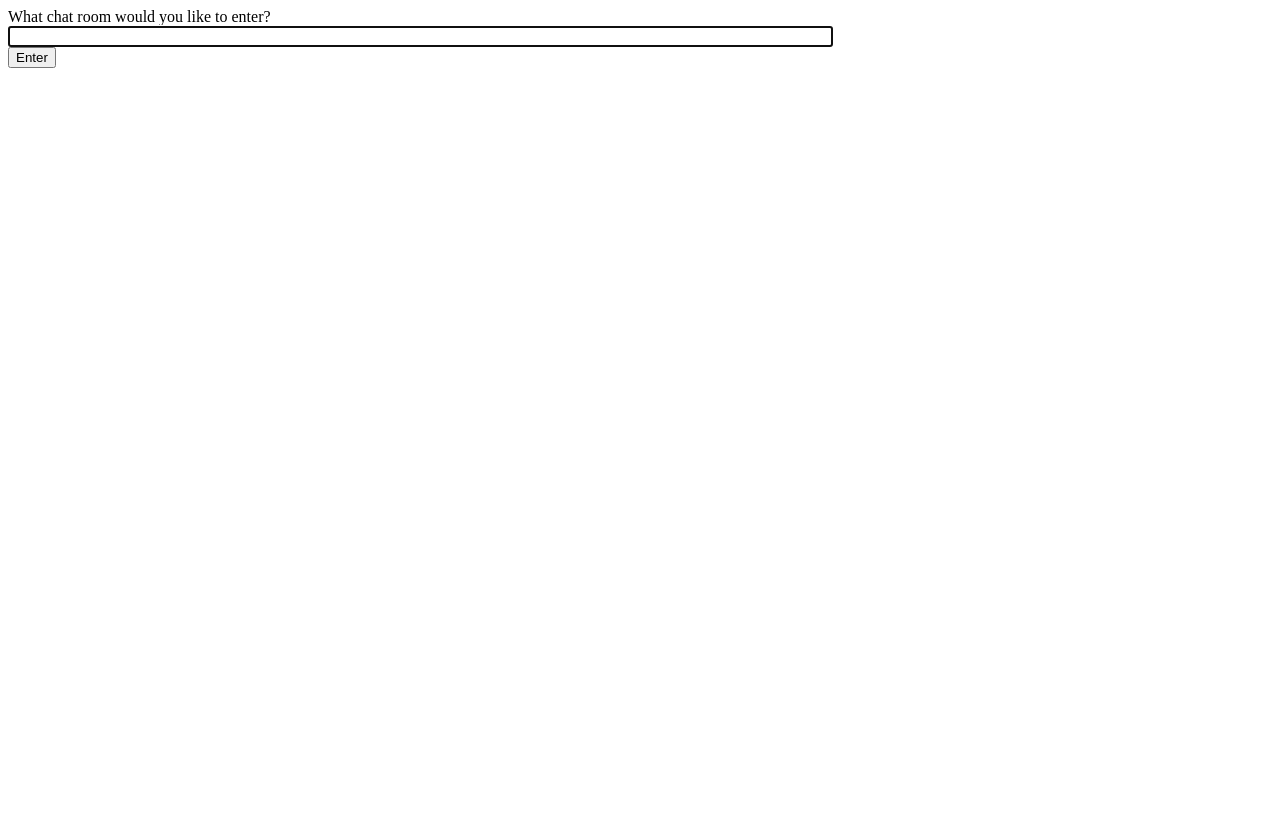
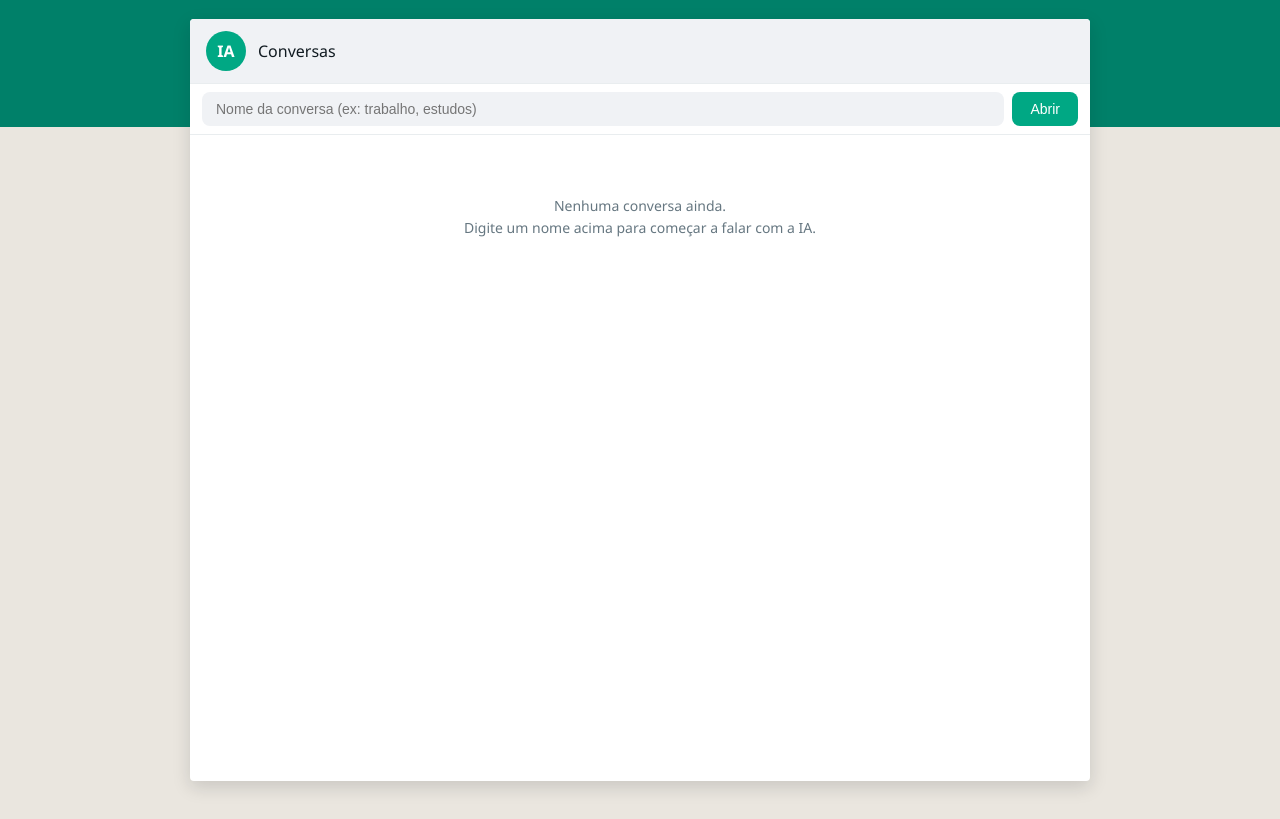
Before and after one commit to Markosalves12/ChatcomLLm, a Django app: template chat/templates/chat/index.html in a window 1280 px wide. Before the commit the page ends 68 px from the top, so only its background shows below. Run offline with Django 5.2, Linux system fonts and the light colour scheme; the template is opened without the code that fills it, so the values that code supplies are empty.

Commit message:
Visual estilo WhatsApp: index.html

```diff
--- a/chat/templates/chat/index.html
+++ b/chat/templates/chat/index.html
@@ -1,27 +1,125 @@
 <!-- chat/templates/chat/index.html -->
 <!DOCTYPE html>
-<html>
+<html lang="pt-BR">
 <head>
     <meta charset="utf-8"/>
-    <title>Chat Rooms</title>
+    <meta name="viewport" content="width=device-width, initial-scale=1"/>
+    <title>Conversas</title>
+    <style>
+        :root {
+            --verde: #00a884;
+            --verde-escuro: #008069;
+            --fundo: #eae6df;
+            --painel: #ffffff;
+            --cinza: #f0f2f5;
+            --texto: #111b21;
+            --texto-2: #667781;
+            --borda: #e9edef;
+        }
+        * { box-sizing: border-box; margin: 0; padding: 0; }
+        body {
+            font-family: "Segoe UI", Helvetica, Arial, sans-serif;
+            background: var(--fundo);
+            color: var(--texto);
+            min-height: 100vh;
+        }
+        body::before {
+            content: ""; position: fixed; top: 0; left: 0; right: 0; height: 127px;
+            background: var(--verde-escuro); z-index: -1;
+        }
+        .app {
+            max-width: 900px; margin: 19px auto; background: var(--painel);
+            height: calc(100vh - 38px); display: flex; flex-direction: column;
+            box-shadow: 0 6px 18px rgba(11,20,26,.15); border-radius: 4px; overflow: hidden;
+        }
+        header {
+            background: var(--cinza); padding: 12px 16px; display: flex; align-items: center; gap: 12px;
+            border-bottom: 1px solid var(--borda);
+        }
+        .avatar {
+            width: 40px; height: 40px; border-radius: 50%; background: #dfe5e7; color: #fff;
+            display: grid; place-items: center; font-weight: 600; flex-shrink: 0;
+        }
+        header h1 { font-size: 16px; font-weight: 500; }
+        .busca { padding: 8px 12px; border-bottom: 1px solid var(--borda); display: flex; gap: 8px; }
+        .busca input {
+            flex: 1; background: var(--cinza); border: 0; border-radius: 8px; padding: 9px 14px;
+            font-size: 14px; outline: none;
+        }
+        .busca button {
+            background: var(--verde); color: #fff; border: 0; border-radius: 8px; padding: 0 18px;
+            font-size: 14px; cursor: pointer; font-weight: 500;
+        }
+        .busca button:hover { background: var(--verde-escuro); }
+        .lista { flex: 1; overflow-y: auto; }
+        .item {
+            display: flex; align-items: center; gap: 14px; padding: 0 16px; cursor: pointer;
+            text-decoration: none; color: inherit;
+        }
+        .item:hover { background: var(--cinza); }
+        .item .info { flex: 1; padding: 14px 0; border-bottom: 1px solid var(--borda); min-width: 0; }
+        .item .nome { font-size: 16px; display: flex; justify-content: space-between; }
+        .item .nome small { font-size: 12px; color: var(--texto-2); }
+        .item .previa { font-size: 14px; color: var(--texto-2); margin-top: 2px;
+            white-space: nowrap; overflow: hidden; text-overflow: ellipsis; }
+        .vazio { text-align: center; color: var(--texto-2); padding: 60px 24px; font-size: 14px; line-height: 1.6; }
+        @media (max-width: 900px) {
+            .app { margin: 0; height: 100vh; border-radius: 0; }
+        }
+    </style>
 </head>
 <body>
-    What chat room would you like to enter?<br>
-    <input id="room-name-input" type="text" size="100"><br>
-    <input id="room-name-submit" type="button" value="Enter">
+<div class="app">
+    <header>
+        <div class="avatar" style="background: var(--verde)">IA</div>
+        <h1>Conversas</h1>
+    </header>
+    <div class="busca">
+        <input id="room-name-input" type="text" placeholder="Nome da conversa (ex: trabalho, estudos)">
+        <button id="btn-abrir">Abrir</button>
+    </div>
+    <div class="lista" id="lista"></div>
+</div>
 
-    <script>
-        document.querySelector('#room-name-input').focus();
-        document.querySelector('#room-name-input').onkeyup = function(e) {
-            if (e.key === 'Enter') {  // enter, return
-                document.querySelector('#room-name-submit').click();
-            }
-        };
+<script>
+    const cores = ["#00a884", "#53bdeb", "#ff8a65", "#a78bfa", "#f59e0b", "#ef4444", "#10b981"];
+    const corDe = n => cores[[...n].reduce((a, c) => a + c.charCodeAt(0), 0) % cores.length];
+    const limpar = n => n.trim().replace(/\s+/g, "_").replace(/[^\w]/g, "");
 
-        document.querySelector('#room-name-submit').onclick = function(e) {
-            var roomName = document.querySelector('#room-name-input').value;
-            window.location.pathname = '/chat/' + roomName + '/';
-        };
-    </script>
+    function abrir(nome) {
+        nome = limpar(nome);
+        if (!nome) return;
+        window.location.pathname = "/chat/" + nome + "/";
+    }
+
+    const input = document.querySelector("#room-name-input");
+    input.focus();
+    input.addEventListener("keyup", e => { if (e.key === "Enter") abrir(input.value); });
+    document.querySelector("#btn-abrir").onclick = () => abrir(input.value);
+
+    const salas = JSON.parse(localStorage.getItem("salas") || "{}");
+    const nomes = Object.keys(salas).sort((a, b) => salas[b].quando - salas[a].quando);
+    const lista = document.querySelector("#lista");
+
+    if (!nomes.length) {
+        lista.innerHTML = '<div class="vazio">Nenhuma conversa ainda.<br>Digite um nome acima para começar a falar com a IA.</div>';
+    }
+    nomes.forEach(nome => {
+        const s = salas[nome];
+        const hora = new Date(s.quando).toLocaleTimeString("pt-BR", {hour: "2-digit", minute: "2-digit"});
+        const a = document.createElement("a");
+        a.className = "item";
+        a.href = "/chat/" + nome + "/";
+        a.innerHTML = `
+            <div class="avatar" style="background:${corDe(nome)}">${nome[0].toUpperCase()}</div>
+            <div class="info">
+                <div class="nome"><span></span><small>${hora}</small></div>
+                <div class="previa"></div>
+            </div>`;
+        a.querySelector(".nome span").textContent = nome.replace(/_/g, " ");
+        a.querySelector(".previa").textContent = s.ultima || "";
+        lista.appendChild(a);
+    });
+</script>
 </body>
 </html>
```
